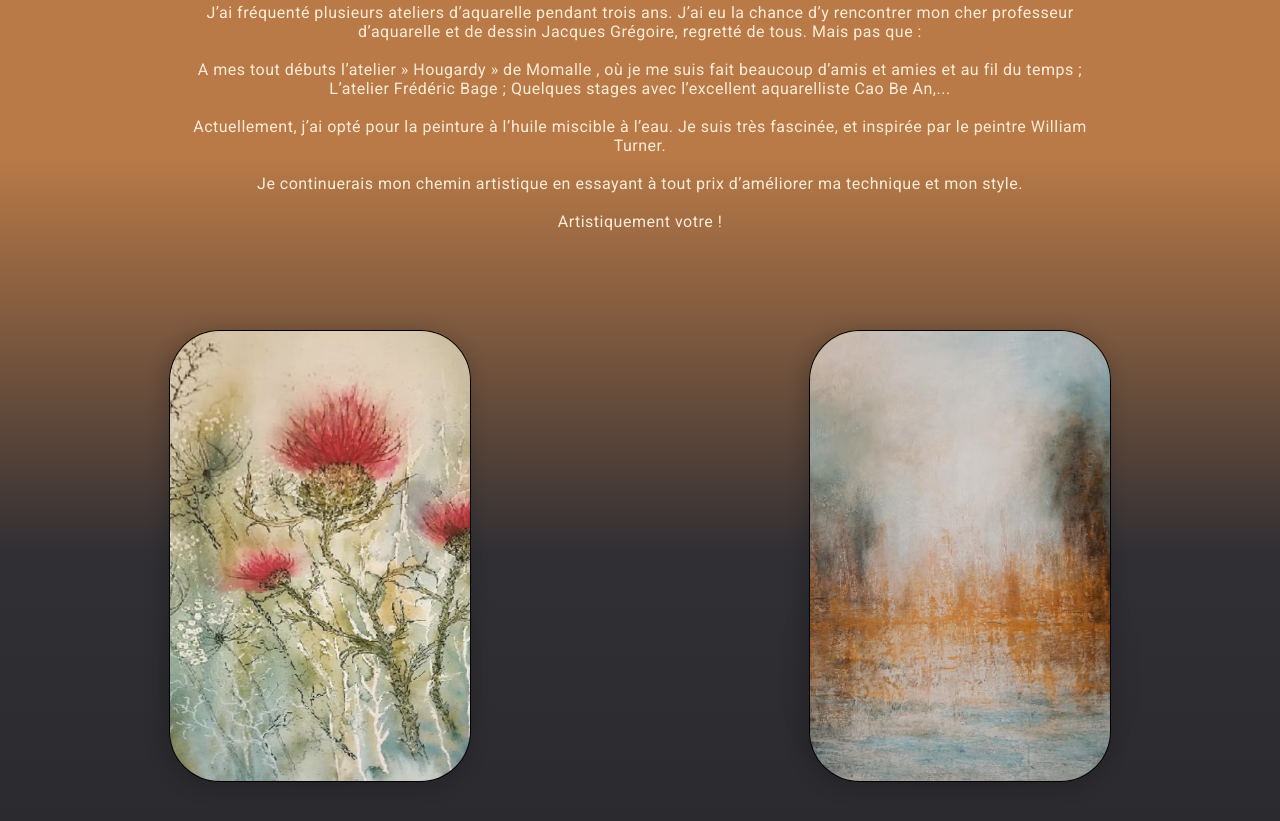
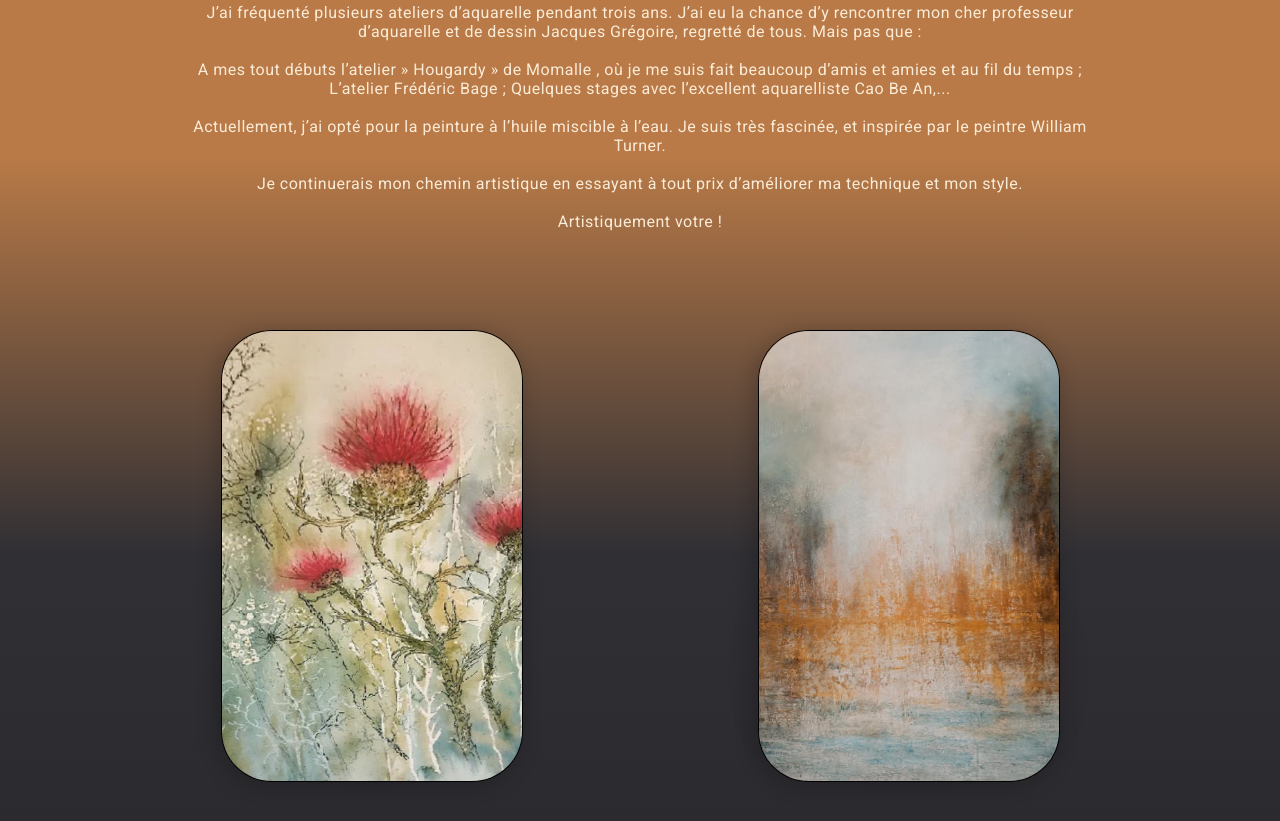
Before and after one commit to lallemand-fred/Christine, a plain HTML site: page index.html in a window 1280 px wide. Shown: the part 1325-2146 px from the top of the page. Drawn offline with Linux system fonts and the light colour scheme.

Commit message:
Modiff CSS correction

```diff
--- a/style.css
+++ b/style.css
@@ -138,11 +138,14 @@ body {
 }
 /* --------------------------Section Lien carte flip------------------------------- */
 .CarteDyna {
-
+    padding-right: 10%;
+    padding-left: 10%;
     height: 100vh;
     display: flex;
     align-items: center;
     justify-content: center;
+    flex-wrap: wrap;
+    gap: 50px;
     /* perspective: 900px;
     transform-style: preserve-3d; */
     background-color: #b97a47;
@@ -151,7 +154,6 @@ body {
         #b97a47,
         #302f34,
         #29282c);
-
 }
 .wrapper,.single-card{
     height: 450px;
@@ -160,7 +162,6 @@ body {
     position: relative;
 }
 .wrapper{
-    /* -webkit-perspective: 1000; */
     perspective: 500px;
     transform-style: preserve-3d;
 }
@@ -187,8 +188,6 @@ body {
     transform-style: preserve-3d ;
     cursor: pointer;
     height: 100%;
-    /* background: linear-gradient(45deg, rgb(116, 30, 30),rgb(39, 39, 134)); */
-    /* background-image:url(../media/imgEffet/planetePasserelle1080px.png); */
     backface-visibility: hidden;
     border-radius: 50px;
     /* background-size: contain;
@@ -268,7 +267,6 @@ body {
     transform-style: preserve-3d ;
 }
 .card{
-
     width: 225px;
     height: 35px;
     perspective: 1000px;
```
